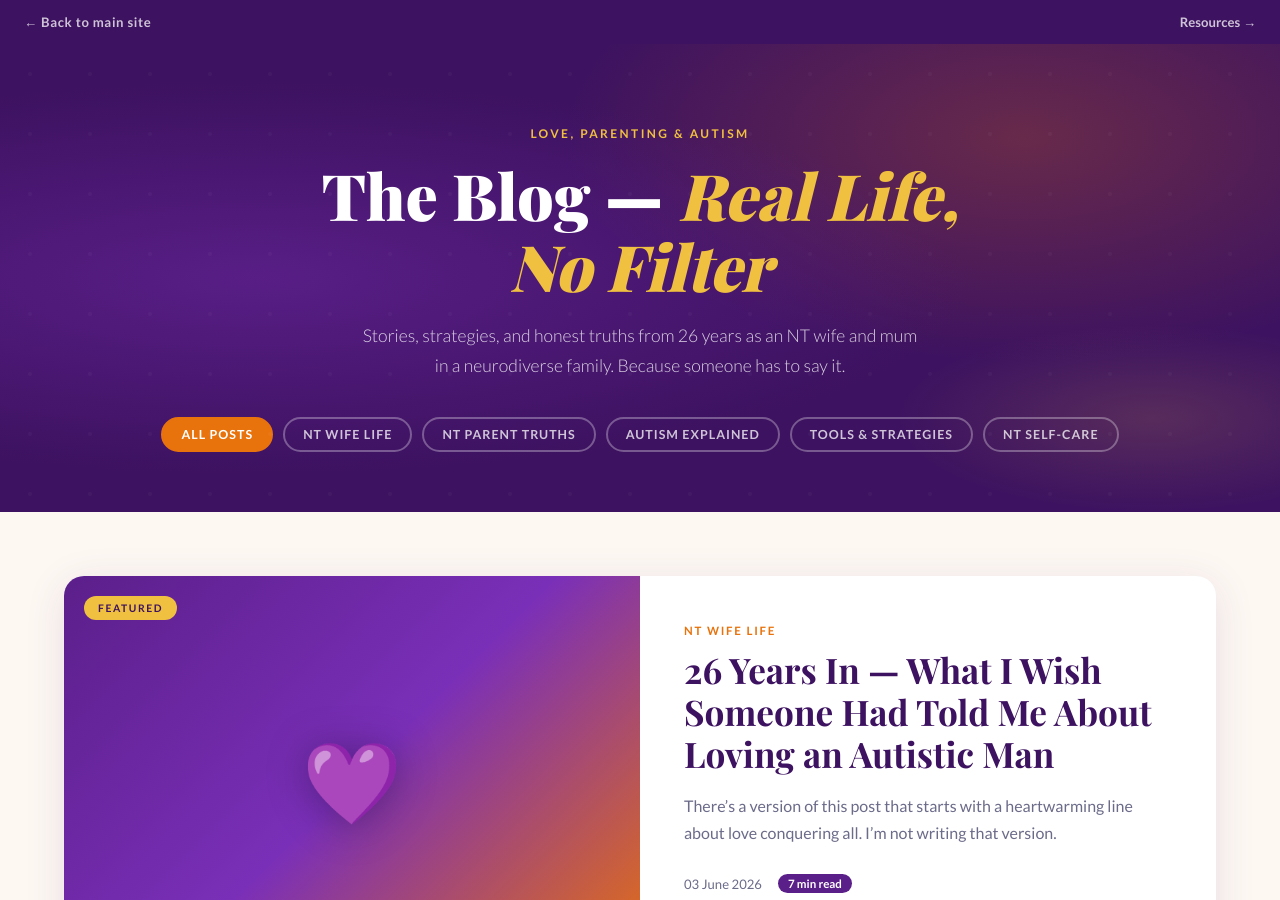
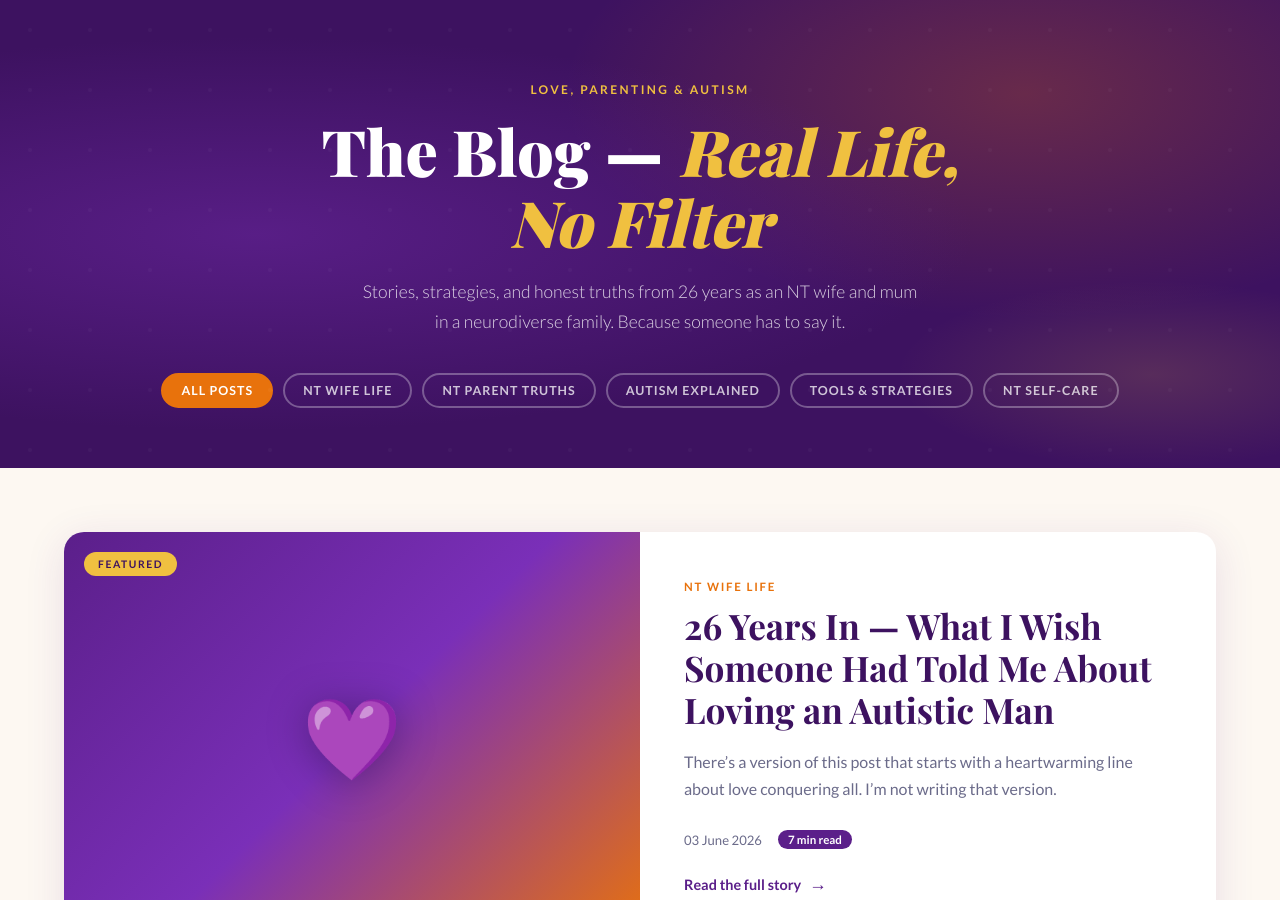
Before and after one commit to stixxnicky-lpa/loveparentingandautism, a Jekyll site: the page built from blog/index.html, in a window 1280 px wide and 900 px high. Built offline with Jekyll 4.4.1, drawn with Linux system fonts in a browser that asks for light colours; some web fonts are replaced.

Commit message:
Update index.html

```diff
--- a/blog/index.html
+++ b/blog/index.html
@@ -422,10 +422,6 @@ permalink: /blog/
 <body>
 
 <!-- ── HERO ── -->
-  <nav style="background:var(--purple-dark);padding:14px 24px;display:flex;align-items:center;justify-content:space-between;">
-  <a href="https://loveparentingandautism.com" style="color:rgba(255,255,255,0.75);font-size:0.82rem;font-weight:700;letter-spacing:0.05em;text-decoration:none;display:flex;align-items:center;gap:8px;transition:color 0.2s;" onmouseover="this.style.color='#F0C040'" onmouseout="this.style.color='rgba(255,255,255,0.75)'">← Back to main site</a>
-  <a href="https://loveparentingandautism.com/resources/" style="color:rgba(255,255,255,0.75);font-size:0.82rem;font-weight:700;text-decoration:none;transition:color 0.2s;" onmouseover="this.style.color='#F0C040'" onmouseout="this.style.color='rgba(255,255,255,0.75)'">Resources →</a>
-</nav>
 <section class="blog-hero">
   <p class="eyebrow">Love, Parenting &amp; Autism</p>
   <h1>The Blog — <em>Real Life,<br>No Filter</em></h1>
```
